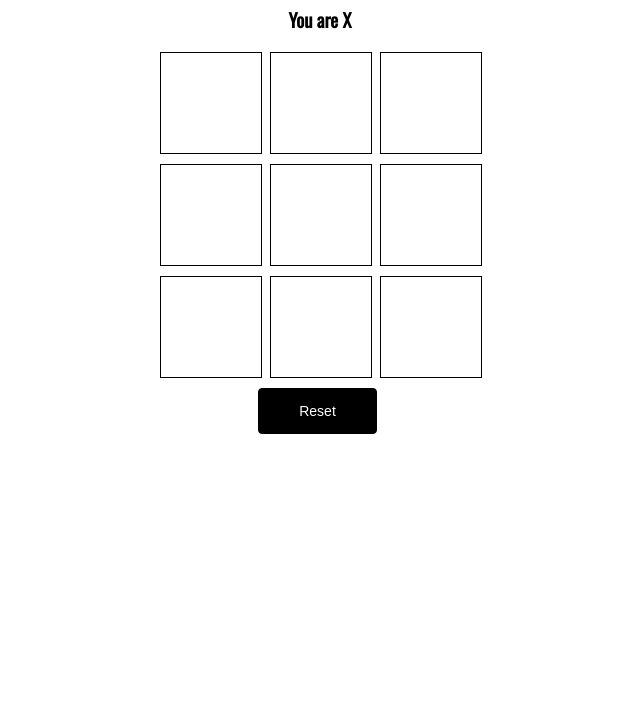
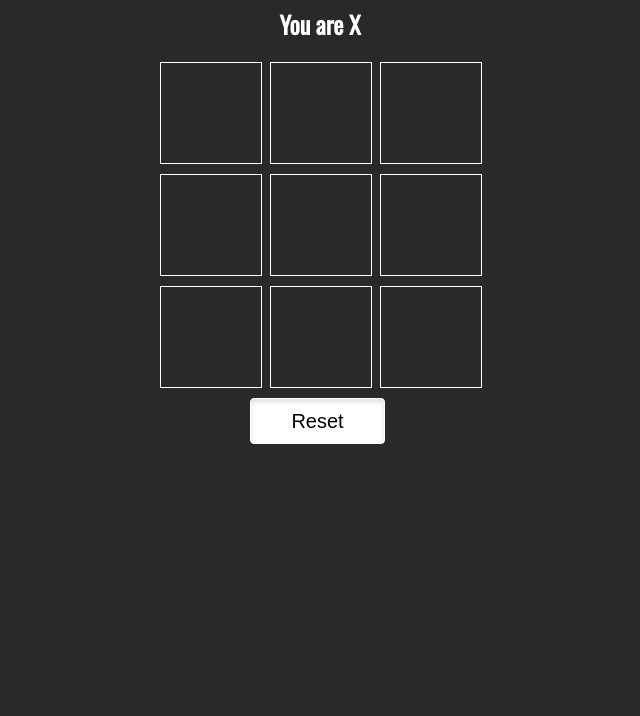
Before and after one commit to GalePerez/tictactoe, a plain HTML site: page index.html in a window 1280 px wide. Shown: the part 84-800 px from the top of the page, without its empty margins (320-960 px from the left). Drawn offline with nearby package versions, Linux system fonts and the light colour scheme.

Commit message:
Dark theme

```diff
--- a/index.html
+++ b/index.html
@@ -7,6 +7,10 @@
     <style>
     @import url('https://fonts.googleapis.com/css2?family=Oswald&display=swap');
 
+    body {
+      background-color: #292929;
+    }
+
     .game {
       display: flex;
       justify-content: center;
@@ -15,11 +19,13 @@
     }
 
     h1 {
+    color: #fff;
     text-align: center;
     font-family: 'Oswald', sans-serif;
     }
 
-    h3 {
+    h2 {
+    color: #fff;
     text-align: center;
     font-family: 'Oswald', sans-serif;
     }
@@ -29,12 +35,13 @@
       grid-template-columns: repeat(3, 1fr);
       grid-gap: 10px;
       width: 320px;
+      color: #fff;
     }
 
     .board div {
       width: 100%;
       height: 100px;
-      border: 1px solid black;
+      border: 1px solid rgb(255, 255, 255);
       display: flex;
       align-items: center;
       justify-content: center;
@@ -48,20 +55,20 @@
 
   button {
     appearance: button;
-    background-color: #000;
+    background-color: #ffffff;
     background-image: none;
-    border: 1px solid #000;
+    border: 1px solid #ffffff;
     border-radius: 4px;
-    box-shadow: #fff 4px 4px 0 0,#000 4px 4px 0 1px;
+    box-shadow: #fff 4px 4px 0 0,#ffffff 4px 4px 0 1px;
     box-sizing: border-box;
-    color: #fff;
+    color: #000000;
     cursor: pointer;
     display: inline-block;
     font-family: ITCAvantGardeStd-Bk,Arial,sans-serif;
-    font-size: 14px;
+    font-size: 20px;
     font-weight: 400;
     line-height: 20px;
-    margin: 0 5px 10px 0;
+    margin: 20px 5px 10px 0;
     overflow: visible;
     padding: 12px 40px;
     text-align: center;
@@ -87,15 +94,15 @@
   }
 
   button:not([disabled]):active {
-    box-shadow: #fff 2px 2px 0 0, #000 2px 2px 0 1px;
+    box-shadow: #fff 2px 2px 0 0, #c49898 2px 2px 0 1px;
     transform: translate(2px, 2px);
   }
 
   </style>
 </head>
 <body>
-  <h1>Tic Tac Toe</h1>
-  <h3>You are X</h3>
+  <h1>Tic Tac Toe vs. Computer</h1>
+  <h2>You are X</h2>
   <div class="game">
         <div class="board">
             <div></div>
```
